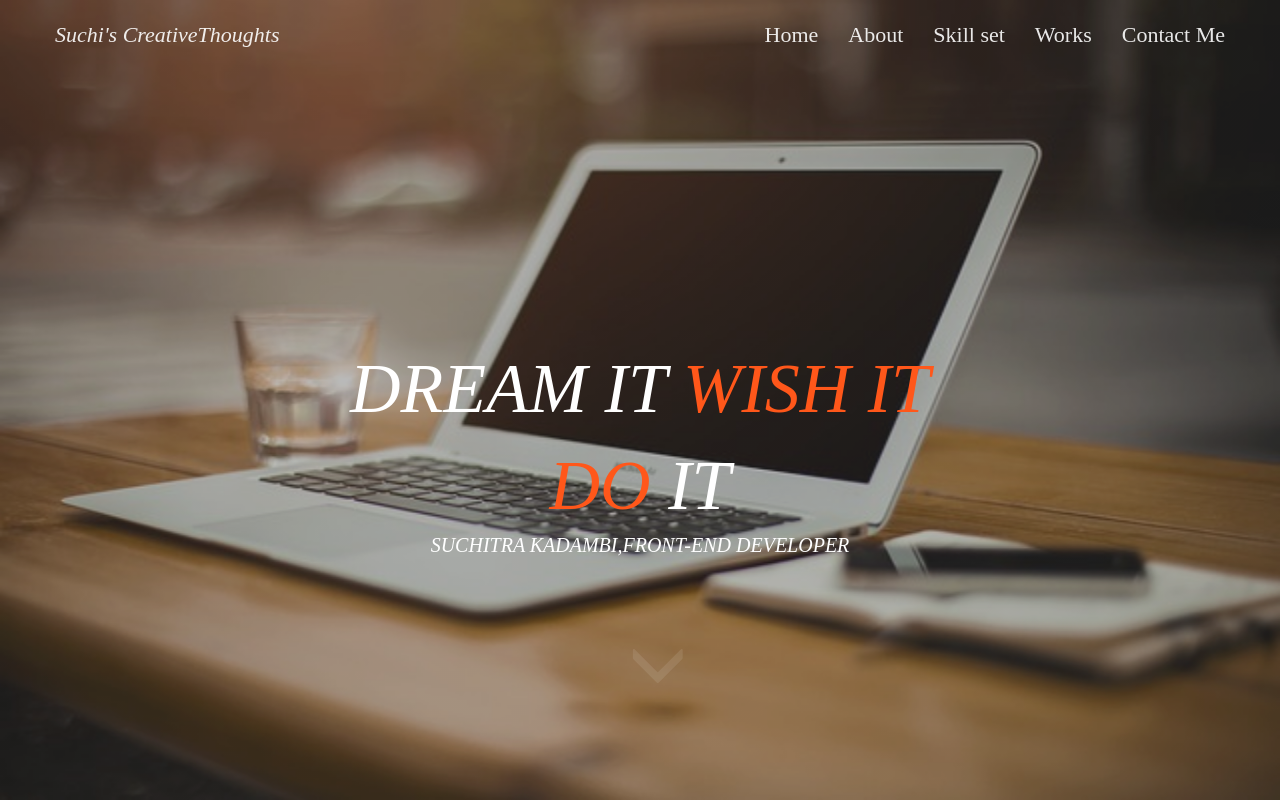
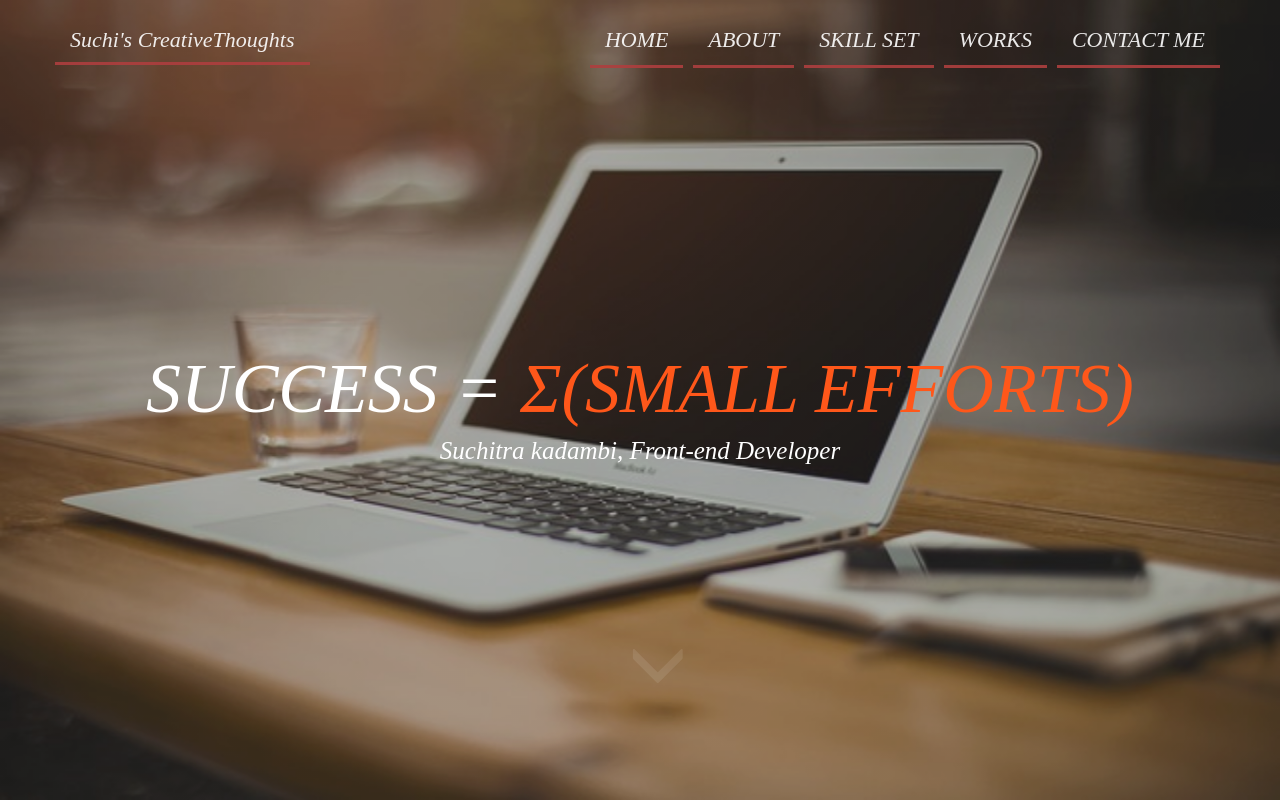
Before and after one commit to suchitrakadambi/suchitrakadambi.github.io, a plain HTML site: page index.html in a window 1280 px wide. Shown: the top 800 px of the page. Drawn offline with nearby package versions, Linux system fonts and the light colour scheme.

Commit message:
adjusted the nav settings

```diff
--- a/css/my.css
+++ b/css/my.css
@@ -1,46 +1,69 @@
 /*.body{*/
 /*padding-top: 100px;*/
 /*}*/
-.row{
+.row {
     /*text-align: center;*/
+    /*position: relative;*/
     margin-left: 0;
     margin-right: 0;
     margin-top: 30px;
+    /*background-color: yellow;*/
     /*border: 1px solid brown;*/
 }
-.bgimg{
+
+
+.bgimg {
     /*background: linear-gradient(rgba(0,0,0,0.45));*/
-  background : linear-gradient(rgba(0,0,0,0.3),rgba(0,0,0,0.3)),url(../images/home-office-336373_640.jpg) no-repeat ;
-  background-size:100% 100%;
+    background: linear-gradient(rgba(0, 0, 0, 0.3), rgba(0, 0, 0, 0.3)), url(../images/home-office-336373_640.jpg) no-repeat;
+    background-size: 100% 100%;
     opacity: 0.9;
+    position: relative;
     /*background-color: yellow;*/
     /*width: 100%;*/
 
 }
-.navbar{
-  z-index: 1;
-padding:10px;
+
+.navbar {
+    /*position: relative;*/
+    z-index: 1000;
+    padding: 10px;
+
 }
-/*ul.nav a:active{*/
-  /*background-color: transparent;*/
-  /*color: coral;*/
-/*}*/
-/*.navbar-fixed-top>.nav-bar-nav> .active{*/
-  /*background-color: yellow;*/
-/*}*/
-/*.navbar-fixed-top>.navbar-nav> .active> a{*/
-  /*background-color: red;*/
-/*}*/
-.navbar-nav > li > a:hover{
-  border-bottom: 1px solid orangered;
-  background: transparent;
+.headercolor{
     color: white;
 }
-.icon-bar{
+.navbar-brand{
+    color: white;
+    font-size: 22px;
+    font-family: Lobster;
+    border-bottom:3px solid brown;
+    margin: 5px;
+}
+/*.navbar-brand :hover{*/
+    /*background-color: transparent;*/
+    /*border:none;*/
+/*}*/
+/*.navbar-header :hover {*/
+    /*border-bottom: 3px solid orangered;*/
+    /*background: pink;*/
+    /*color: white;*/
+/*}*/
+.navbar-nav >li> a{
+    border-bottom:  3px  solid brown;
+    margin: 5px;
+}
+.navbar-nav > li > a:hover {
+    border-bottom: 3px solid orangered;
+    background: transparent;
+    color: orangered;
+}
+
+.icon-bar {
     background-color: white;
 
 }
-.arrow{
+
+.arrow {
     display: block;
     margin: 0 auto;
     width: 50px;
@@ -55,7 +78,8 @@ padding:10px;
     left: 51%;
     margin-left: -26px;
 }
-.arrowmove{
+
+.arrowmove {
     display: block;
     margin: 6px auto;
     /*width: 10px;*/
@@ -68,16 +92,17 @@ padding:10px;
     animation-iteration-count: infinite;
     animation-name: scroll;
 }
-.glyphicon.glyphicon-menu-down{
+
+.glyphicon.glyphicon-menu-down {
     font-size: 60px;
 }
+
 /*.arrowimg {*/
 /*margin-top: 60px;*/
 /*width: 10px;*/
 /*height: auto;*/
 /*!*opacity: 5;*!*/
 /*}*/
-
 
 @keyframes scroll {
     0% {
@@ -90,163 +115,198 @@ padding:10px;
         transform: translateY(60px);
     }
 }
+
 /*.arrowimg{*/
 /*width: 40px;*/
 /*height: 20px;*/
 /*}*/
 
-.extend{
-  height:100vh;
+.extend {
+    height: 100vh;
+}
 
+.letter {
+    color: white;
+    font-size: 22px;
+    font-family: Lobster;
+    /*border-bottom:3px solid white;*/
 }
-.letter{
-  color:white;
-  font-size:22px;
-  font-family:Lobster;
-}
-.textpos{
-  color:orangered;
+
+.textpos {
+    color: orangered;
     /*padding: 250px;*/
-  font-style:italic;
+    font-style: italic;
     font-family: monospace;
 }
-.ornge{
-  color:orangered ;
+
+.ornge {
+    color: orangered;
     font-family: Lobster;
     font-size: 70px;
 }
-.spaclass{
-  color:white;
-  margin-top:350px;
+
+.spaclass {
+    color: white;
+    margin-top: 350px;
     font-size: 70px;
     font-family: Lobster;
 }
-.myname{
+
+.myname {
     color: white;
-  font-size: 20px;
+    font-size: 25px;
     font-family: Lobster;
 }
-.horline{
-  width:150px;
+
+.horline {
+    width: 150px;
     height: 3px;
     background-color: orangered;
 }
-.imgsize{
-  width:200px;
+
+.imgsize {
+    width: 200px;
     border-radius: 100px;
     height: 200px;
 
 }
-.imgpos{
-  padding:30px;
+
+.imgpos {
+    padding: 30px;
 }
-.parastyle{
-  color:black;
+
+.parastyle {
+    color: black;
     font-size: 25px;
     font-family: Lobster;
     font-weight: 400;
     text-align: center;
-  align:justify;
+    align: justify;
 
 }
-.img-arrg{
-  padding:20px;
+.jumbotron{
+    /*border: 1px solid black;*/
+    /*position: relative;*/
 }
-figure{
+
+.img-arrg {
+    padding: 20px;
+}
+
+figure {
     display: inline-block;
 }
-.imgsz1{
-  width:180px;
+
+.imgsz1 {
+    width: 180px;
     height: 160px;
     /*border: 1px solid black;*/
 }
-.imgsz2{
-  width:180px;
+
+.imgsz2 {
+    width: 180px;
     height: 170px;
     /*border: 1px solid black;*/
 }
-.imgsz3{
-  width:200px;
-  height:200px;
+
+.imgsz3 {
+    width: 200px;
+    height: 200px;
     /*border: 1px solid black;*/
 }
-.imgsz4{
-  width:200px;
+
+.imgsz4 {
+    width: 200px;
     height: 160px;
     margin: 15px;
     /*border: 1px solid black;*/
 }
-.imgsz5{
-  width:320px;
+
+.imgsz5 {
+    width: 320px;
     height: 290px;
     /*border: 1px solid black;*/
 }
-.mywork{
+
+.mywork {
     /*height: 1000px;*/
     /*background-color: #73AD21;*/
+    /*
+    position: relative;
+    */
     margin: 0 auto;
     padding-left: 0px;
     padding-right: 0px;
     /*border: 1px solid red;*/
 
 }
-.container{
+
+.container {
     /*background-color: burlywood;*/
     /*display: grid;*/
     /*border: 1px solid white;*/
     /*margin: 0 auto;*/
-  padding-left: 0px;
-  padding-right: 0px;
-  overflow: scroll;
+    /*padding-left: 0px;*/
+    /*padding-right: 0px;*/
+    /*overflow: scroll;*/
 
 }
-.monty{
-  width :300px;
+
+.monty {
+    width: 300px;
     height: 300px;
     margin: 0 auto;
-  top:0;
+    top: 0;
     /*padding: 20px;*/
     box-sizing: border-box;
     /*right: 0px;*/
     /*border: 1px solid black;*/
 }
-.img-thumbnail{
+
+.img-thumbnail {
     background-color: transparent;
     /*background-image: url("images/thumbnail.png");*/
     /*background-color: rgba();*/
-  width : 250px;
+    width: 250px;
     height: 200px;
     /*border: dotted;*/
 
 }
-.footer{
-  height:300px;
+
+.footer {
+    height: 300px;
     border-top: 3px solid orangered;
-  background-color:rgb(44,63,82);
+    background-color: rgb(44, 63, 82);
     color: white;
 }
-.contacthead{
+
+.contacthead {
     margin-top: 40px;
 }
-.mysetting{
-  color:white;
+
+.mysetting {
+    color: white;
     font-size: 50px;
-  padding:10px;
+    padding: 10px;
 }
-.project{
-  width:600px;
+
+.project {
+    width: 600px;
     height: 400px;
     margin-top: 50px;
 }
-.parasetting{
+
+.parasetting {
     margin-top: 80px;
     font-family: monospace;
     margin-left: 20px;
 }
-.input{
+
+.input {
 
 }
-.montypara{
+
+.montypara {
     font-family: SansSerif;
     font-size: 20px;
     /*display: inline;*/
@@ -255,7 +315,8 @@ margin-top: 40px;
     box-sizing: border-box;
     padding: 50px;
 }
-.paradiv{
+
+.paradiv {
     width: 500px;
     height: 200px;
     /*border: 1px solid green;*/
@@ -263,46 +324,48 @@ margin-top: 40px;
     margin: 20px;
     overflow: scroll;
 }
+
 /*.montyhall-container{*/
 /*width: 100vw;*/
 /*}*/
-.container{
+.container {
     /*border: 1px solid black;*/
 }
-.imagecontainer{
-  /*border : 1px solid blue;*/
-  /*margin: 0 auto;*/
-  /*margin: 20px;*/
-  /*width: inherit;*/
-  /*height: inherit;*/
-  /*background-color: aqua;*/
-  position: relative;
+
+.imagecontainer {
     float: left;
-  box-sizing: border-box;
-  z-index:-1 ;
+    /*box-sizing: border-box;*/
+    /*background-color: #73AD21;*/
+    /*border: 1px solid black;*/
+    position: inherit;
+    z-index: 0;
 }
-.informationcontainer{
+
+.informationcontainer {
     text-align: center;
 }
-.hidetext{
 
-  color: rgba(204,0,0,0.7);
+.hidetext {
+
+    color: rgba(204, 0, 0, 0.7);
     font-size: 25px;
     font-family: Lobster;
 
 }
-.informationcontainer .hidetext{
+
+.informationcontainer .hidetext {
     /*position: absolute;*/
     opacity: 1;
     display: block;
     z-index: -5;
 }
-.informationcontainer a:hover+.hidetext{
+
+.informationcontainer a:hover + .hidetext {
     opacity: 1;
     /*background-color: darkorange;*/
     display: block;
     position: absolute;
-  color: rgb(44,63,82);
+    color: rgb(44, 63, 82);
     text-align: center;
     /*border:  1px solid black;*/
     width: 250px;
@@ -310,6 +373,7 @@ margin-top: 40px;
     font-family: Sans-Serif;
     font-size: 25px;
 }
+
 /*.myworkcontainer{*/
 /*overflow: scroll;*/
 /*height:1000px ;*/
@@ -326,8 +390,8 @@ margin-top: 40px;
 /*-webkit-transform: scale(0.9);*/
 /*transform: scale(0.9);*/
 /*}*/
-.glyphicon-menu-down{
-  color:white;
+.glyphicon-menu-down {
+    color: white;
     /*opacity: 0.7;*/
     font-size: 40px;
     /*width: 10px;*/
--- a/index.html
+++ b/index.html
@@ -22,24 +22,24 @@
         <span class="icon-bar"></span>
         <span class="icon-bar"></span>
       </button>
-      <a class="navbar-brand letter" href="#" ><em class = "letter">Suchi's CreativeThoughts</em></a>
+      <a class="navbar-brand letter" href="#" ><span ><em class = "headercolor"> Suchi's CreativeThoughts</em></span></a>
     </div>
     <div class="collapse navbar-collapse" id="myNavbar">
       <ul class="nav navbar-nav navbar-right">
-        <li><a href="#" class="letter home active" id = "hme">Home</a></li>
-        <li><a href="#about" class="letter about active" id = "abt">About</a></li>
-        <li><a href="#skillst" class="letter skillset active" id = "skil">Skill set</a></li>
-        <li><a href="#mywrk" class="letter mywork active" id = "work">Works</a></li>
-        <li><a href="#contact" class="letter contact active" id = "contactme">Contact Me</a></li>
+        <li><a href="#" class="letter home active" id = "hme"><em>HOME</em></a></li>
+        <li><a href="#about" class="letter about active" id = "abt"><em>ABOUT</em></a></li>
+        <li><a href="#skillst" class="letter skillset active" id = "skil"><em>SKILL SET</em></a></li>
+        <li><a href="#mywrk" class="letter mywor active" id = "work"><em>WORKS</em></a></li>
+        <li><a href="#contact" class="letter contact active" id = "contactme"><em>CONTACT ME</em></a></li>
       </ul>
     </div>
   </div>
 </nav>
   <div class = "textpos">
-    <h1 class = "text-center spaclass ">DREAM IT <span class = "ornge">WISH IT</span></h1>
+    <h1 class = "text-center spaclass ">SUCCESS  = <span class = "ornge">&#x3A3(SMALL EFFORTS)</span></h1>
     <!--<h1 class = "text-center ">WISH<span class = "spaclass"> IT</span></h1>-->
-    <h1 class = "text-center ornge ">DO<span class = "spaclass"> IT</span></h1>
-    <h4 class = "text-center myname">SUCHITRA KADAMBI,FRONT-END DEVELOPER</h4>
+    <!--<h1 class = "text-center ornge ">  <span class = "spaclass"></span></h1>-->
+    <h4 class = "text-center myname">Suchitra kadambi, Front-end Developer</h4>
   </div>
   <div class = "arrow">
     <span class = "arrowmove"><a href = "#"><span class = "glyphicon glyphicon-menu-down"></span></a></span>
@@ -93,7 +93,7 @@
   <div class = "mywork" id = "mywrk">
 <h2 class = "text-center">My Work</h2>
     <div class ="horline center-block"></div>
-    <div class="container myworkcontainer">
+    <div class="container ">
       <div class = "row">
         <div class = "imagecontainer col-xs-12 col-sm-6 col-md-3">
           <div class = "informationcontainer" >
@@ -101,7 +101,7 @@
             <span class = "hidetext">Dropping-Boxes</span>
           </div>
         </div>
-        <div class = "imagecontainer col-xs-12 col-sm-6 col-md-3 " style = "background-color: white">
+        <div class = "imagecontainer col-xs-12 col-sm-6 col-md-3 " style = "background-color: white" id ="myimage">
           <div class = "informationcontainer" >
             <a href="websites/Scrambled-words"><img src = "images/scrambledwords.png" class = "monty img-thumbnail"></a>
             <span class = "hidetext">Scrambled-words</span>
@@ -146,7 +146,7 @@
       </div>
         <div class = "imagecontainer col-xs-12 col-sm-6 col-md-3" style = " background-color: white">
           <div class = "informationcontainer" >
-            <a href="./websites/random-color"><img src="images/angularapp.png" class = "monty img-thumbnail"></a>
+            <a href="./websites/angularapp"><img src="images/angularapp.png" class = "monty img-thumbnail"></a>
             <span class = "hidetext">Basic Angularapp</span>
           </div>
         </div>
--- a/scripts/my.js
+++ b/scripts/my.js
@@ -1,55 +1,61 @@
 /**
  * Created by skadambi on 8/24/16.
  */
-$(document).ready(function(){
+$(document).ready(function () {
     console.log("document ready");
-    $(".arrow").click(function(){
+    var enableClick;
+    $(".arrow").click(function () {
         console.log("entered in to the click function");
 
-        $("html,body").animate({scrollTop : $("#about").offset().top},1000);
+        $("html,body").animate({scrollTop: $("#about").offset().top}, 1000);
         return false;
     });
-    $(".letter").click(function(event){
+    $(".letter").click(function (event) {
         console.log("in the letter section");
         var target = event.target.id;
-        $("a").css({backgroundColor:"transparent" ,color:"white"});
+        $("a").css({backgroundColor: "transparent", color: "white"});
         console.log(target);
-        if(target === "hme"){
+        if (target === "hme") {
             target = home;
         }
-        if(target === "abt"){
+        if (target === "abt") {
             target = "about";
         }
-        if(target === "skil"){
+        if (target === "skil") {
             target = "skillst";
         }
-        if(target === "work"){
+        if (target === "work") {
             target = "mywrk";
         }
-        if(target === "contactme"){
+        if (target === "contactme") {
             target = "contact";
         }
         console.log("let c if the target value changes" + target);
-        $("html,body").animate({scrollTop:$("#"+target).offset().top},650);
+        $("html,body").animate({scrollTop: $("#" + target).offset().top}, 650);
         return false;
     });
- var background_height = $(".bgimg").height();
+    var background_height = $(".bgimg").height();
     console.log("the background height is" + background_height);
-    (function(){
-        $(window).scroll(function(){
-            if($(this).scrollTop()>10){
+    (function () {
+        $(window).scroll(function () {
+            if ($(this).scrollTop() > 10) {
                 $(".navbar").hide();
             }
-            if($(this).scrollTop()>background_height){
+            if ($(this).scrollTop() > background_height) {
                 $(".navbar").show();
-                $(".letter").css({color:"white"});
-                $(".navbar").css({background:"black",opacity:0.9 });
+                $(".letter").css({color: "white"});
+                $(".navbar").css({background: "black", opacity: 0.9});
+                //$(".navbar").hover(function(){
+                //    console.log("in to the hover function");
+                //   $(this).css({color:"yellow"});
+                //});
                 console.log("reached the limit height now display the nav bar");
             }
-            if($(this).scrollTop()==0){
+
+            if ($(this).scrollTop() == 0) {
                 $(".navbar").show();
-                $(".letter").css({color:"white"});
-                $(".navbar").css({background:"transparent"});
+                $(".letter").css({color: "white"});
+                $(".navbar").css({background: "transparent"});
 
             }
             //else{
@@ -59,6 +65,14 @@ $(document).ready(function(){
             //}
         })
     })();
+    $("#myimage").click(function(event){
+        console.log("enterd in to the my image container");
+        evt = event || window.event;
+        enableClick = document.elementFromPoint(evt.clientX ,evt.clientY);
+
+        $(enableClick).click();
+        //$(enableClick).hover();
+    });
 
 
 
```
Lines whose indentation alone changed are shown as unchanged.
